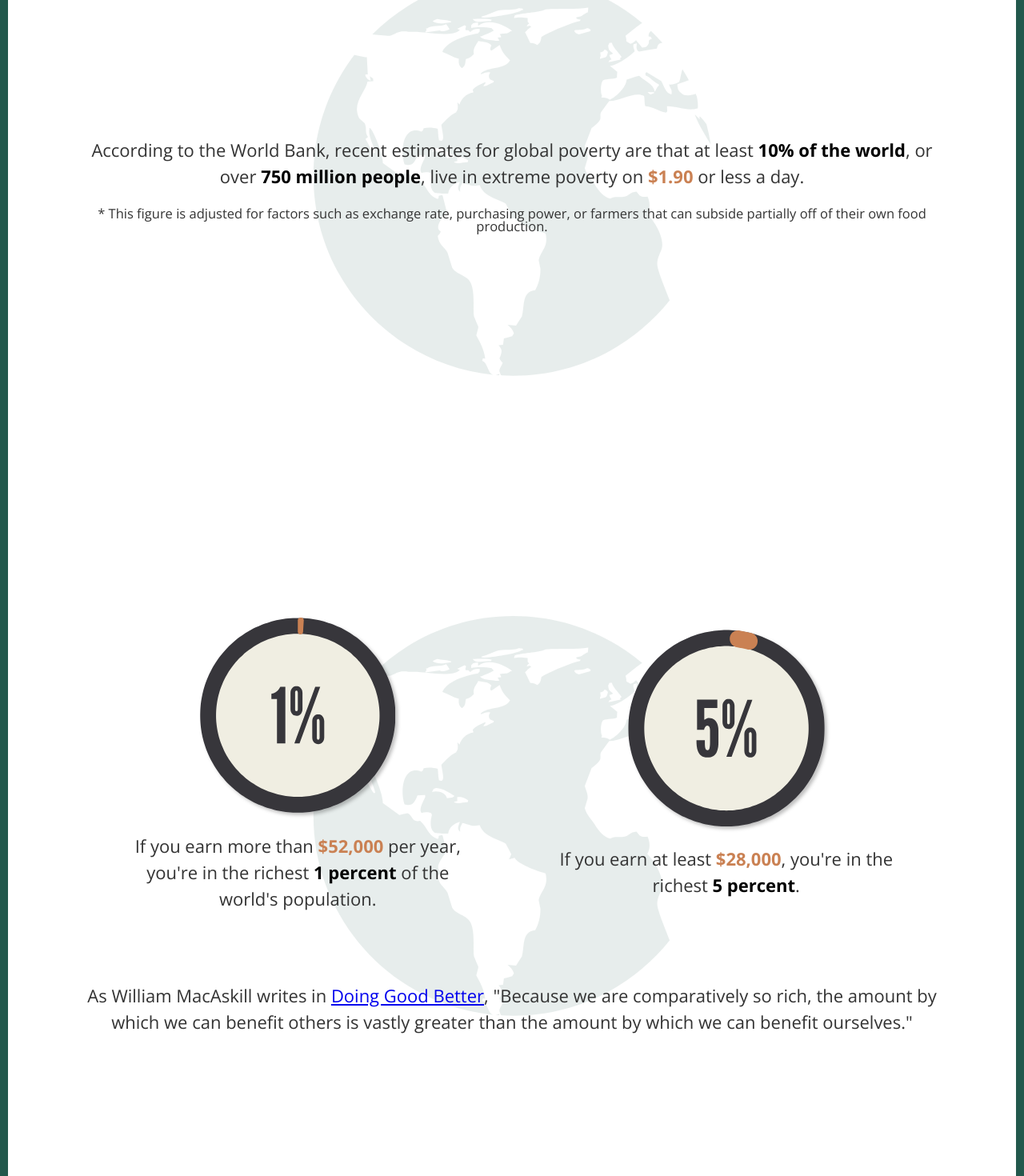
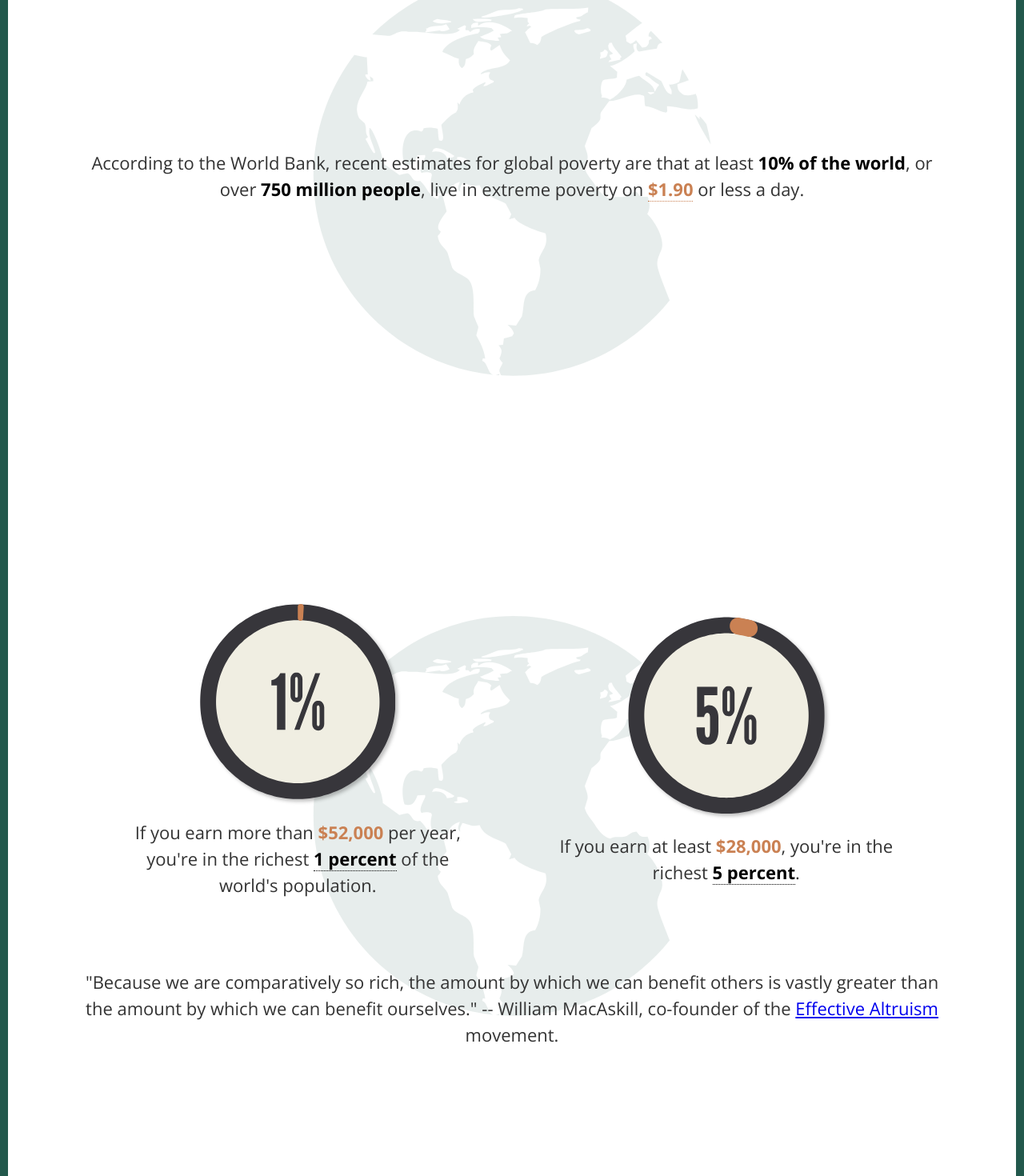
Before and after one commit to joegelay/you-vs-a-billionaire, a React (Create React App) app: page / in a window 1280 px wide. Shown: the part 4990-6460 px from the top of the page at 80% size. Built offline with nearby package versions, Linux system fonts and the light colour scheme; a web font is replaced by a local one.

Commit message:
add tooltips for citations

```diff
--- a/src/pages/PageEight.js
+++ b/src/pages/PageEight.js
@@ -1,5 +1,6 @@
 import OnePercent from "../svgs/one-percent.svg";
 import FivePercent from "../svgs/five-percent.svg";
+import ReactTooltip from "react-tooltip";
 
 export default function PageEight() {
   return (
@@ -14,8 +15,15 @@ export default function PageEight() {
           />
           <h2>
             If you earn more than <strong>$52,000</strong> per year, you're in
-            the richest <strong className="black">1&nbsp;percent</strong> of the
-            world's population.
+            the richest{" "}
+            <strong
+              className="black dotted"
+              data-tip="“You Are The 1 Percent.” Doing Good Better: Effective Altruism and a Radical New Way to Make a Difference, by William MacAskill, Guardian Books, 2016, pp. 26–27."
+            >
+              1&nbsp;percent
+            </strong>{" "}
+            of the world's population.
+            <ReactTooltip effect="solid" place="bottom" />
           </h2>
         </div>
 
@@ -27,24 +35,31 @@ export default function PageEight() {
             alt="A pie chart showing 5 percent."
           />
           <h2>
-            If you earn at least <strong>$28,000</strong>, you're in the richest
-            <strong className="black"> 5&nbsp;percent</strong>.
+            If you earn at least <strong>$28,000</strong>, you're in the richest{" "}
+            <strong
+              className="black dotted"
+              data-tip="“You Are The 1 Percent.” Doing Good Better: Effective Altruism and a Radical New Way to Make a Difference, by William MacAskill, Guardian Books, 2016, pp. 26–27."
+            >
+              5&nbsp;percent
+            </strong>
+            .
+            <ReactTooltip effect="solid" place="bottom" />
           </h2>
         </div>
       </div>
       <div className="row flex-row">
         <h2>
-          As William MacAskill writes in{" "}
+          "Because we are comparatively so rich, the amount by which we can
+          benefit others is vastly greater than the amount by which we can
+          benefit ourselves." -- William MacAskill, co-founder of the{" "}
           <a
             target="_blank"
             rel="noreferrer"
-            href="https://www.effectivealtruism.org/doing-good-better/"
+            href="https://www.effectivealtruism.org/"
           >
-            Doing Good Better
-          </a>
-          , "Because we are comparatively so rich, the amount by which we can
-          benefit others is vastly greater than the amount by which we can
-          benefit ourselves."
+            Effective Altruism
+          </a>{" "}
+          movement.
         </h2>
       </div>
     </div>
--- a/src/pages/PageSeven.js
+++ b/src/pages/PageSeven.js
@@ -1,3 +1,5 @@
+import ReactTooltip from "react-tooltip";
+
 export default function PageSeven() {
   return (
     <div className="page page-seven globe-background">
@@ -9,13 +11,23 @@ export default function PageSeven() {
             <strong className="black">10%&nbsp;of&nbsp;the&nbsp;world</strong>,
             or over{" "}
             <strong className="black">750&nbsp;million&nbsp;people</strong>,
-            live in extreme poverty on <strong>$1.90</strong> or less a day.
+            live in extreme poverty on{" "}
+            <strong
+              className="dotted"
+              data-tip="This figure is adjusted for factors such as exchange rate,
+              purchasing power, or farmers that can subside partially off of their
+              own food production."
+            >
+              $1.90
+            </strong>{" "}
+            or less a day.
+            <ReactTooltip effect="solid" place="bottom" />
           </h3>
-          <h5>
+          {/* <h5>
             * This figure is adjusted for factors such as exchange rate,
             purchasing power, or farmers that can subside partially off of their
             own food production.
-          </h5>
+          </h5> */}
         </div>
       </div>
       <div className="row flex-row"></div>
--- a/src/pages/PageTen.js
+++ b/src/pages/PageTen.js
@@ -22,8 +22,7 @@ export default function PageTen() {
             >
               GiveWell.org
             </a>{" "}
-            to donate to the planet's most effective{" "}
-            <span className="dotted">charities</span>.
+            to donate to the planet's most effective charities.
           </h2>
           <h3>Share this page:</h3>
           <SocialShareButtons></SocialShareButtons>
```
